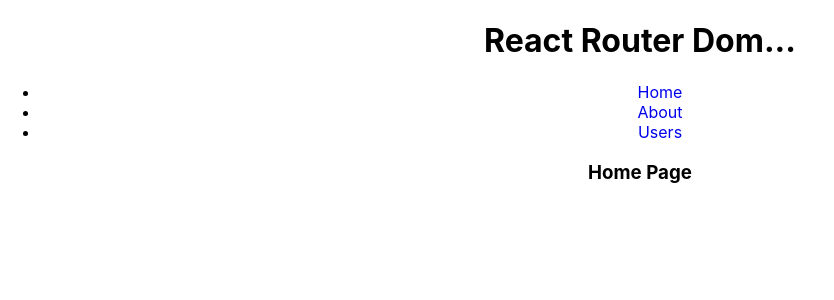
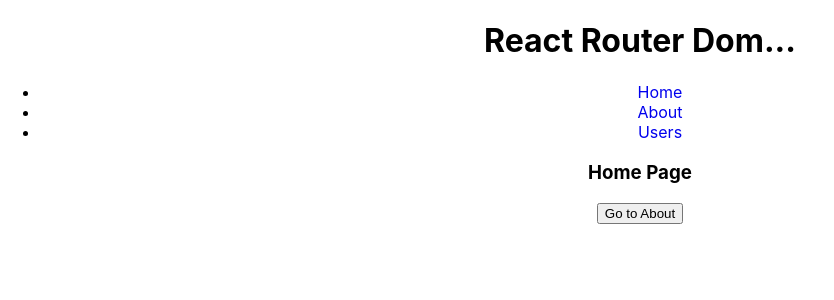
Before and after one commit to Saoa35/task1Les8, a React (Create React App) app: page / in a window 1280 px wide. Shown: the top 300 px of the page, without its empty margins (0-834 px from the left). Built offline with nearby package versions, Linux system fonts and the light colour scheme.

Commit message:
+ constructors in Users @ Home components

```diff
--- a/src/Components/App/App.js
+++ b/src/Components/App/App.js
@@ -1,12 +1,19 @@
 import './App.css';
 import React from 'react';
-import { BrowserRouter as Router } from 'react-router-dom';
-import { Route } from 'react-router-dom';
-import { Switch } from 'react-router-dom';
-import { Link } from 'react-router-dom';
-import { NavLink } from 'react-router-dom';
+import { BrowserRouter as Router, Route, Switch, Link, NavLink } from 'react-router-dom';
 
 class Home extends React.Component {
+
+  constructor(props) {
+    super(props);
+    this.handlePushRoute = this.handlePushRoute.bind(this)
+  }
+
+  handlePushRoute() {
+    const history = this.props.history;
+    history.push('/about');
+  }
+
 
   render() {
 
@@ -15,6 +22,9 @@ class Home extends React.Component {
         <h3>
           Home Page
         </h3>
+        <button onClick={this.handlePushRoute}>
+          Go to About
+        </button>
       </div>
     )
   }
@@ -49,6 +59,16 @@ class About extends React.Component {
 
 class Users extends React.Component {
 
+  constructor(props) {
+    super(props);
+    this.handleForwardRoute = this.handleForwardRoute.bind(this)
+  }
+
+  handleForwardRoute() {
+    const history = this.props.history;
+    history.goForward();
+  }
+
   render() {
 
     return(
@@ -56,6 +76,9 @@ class Users extends React.Component {
         <h3>
           Users Page
         </h3>
+        <button onClick={this.handleForwardRoute}>
+          Go Forward
+        </button>
       </div>
     )
   }
```
